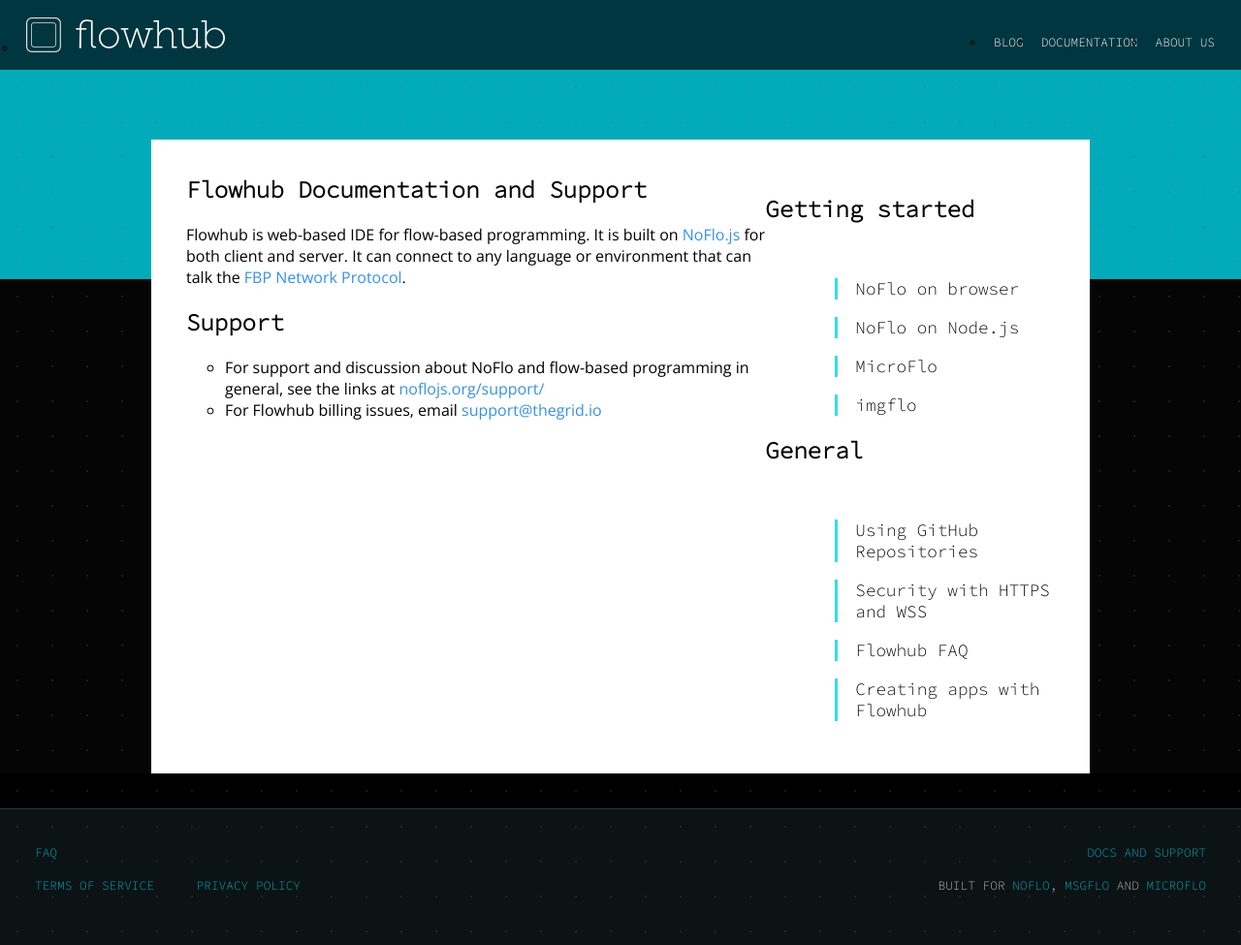
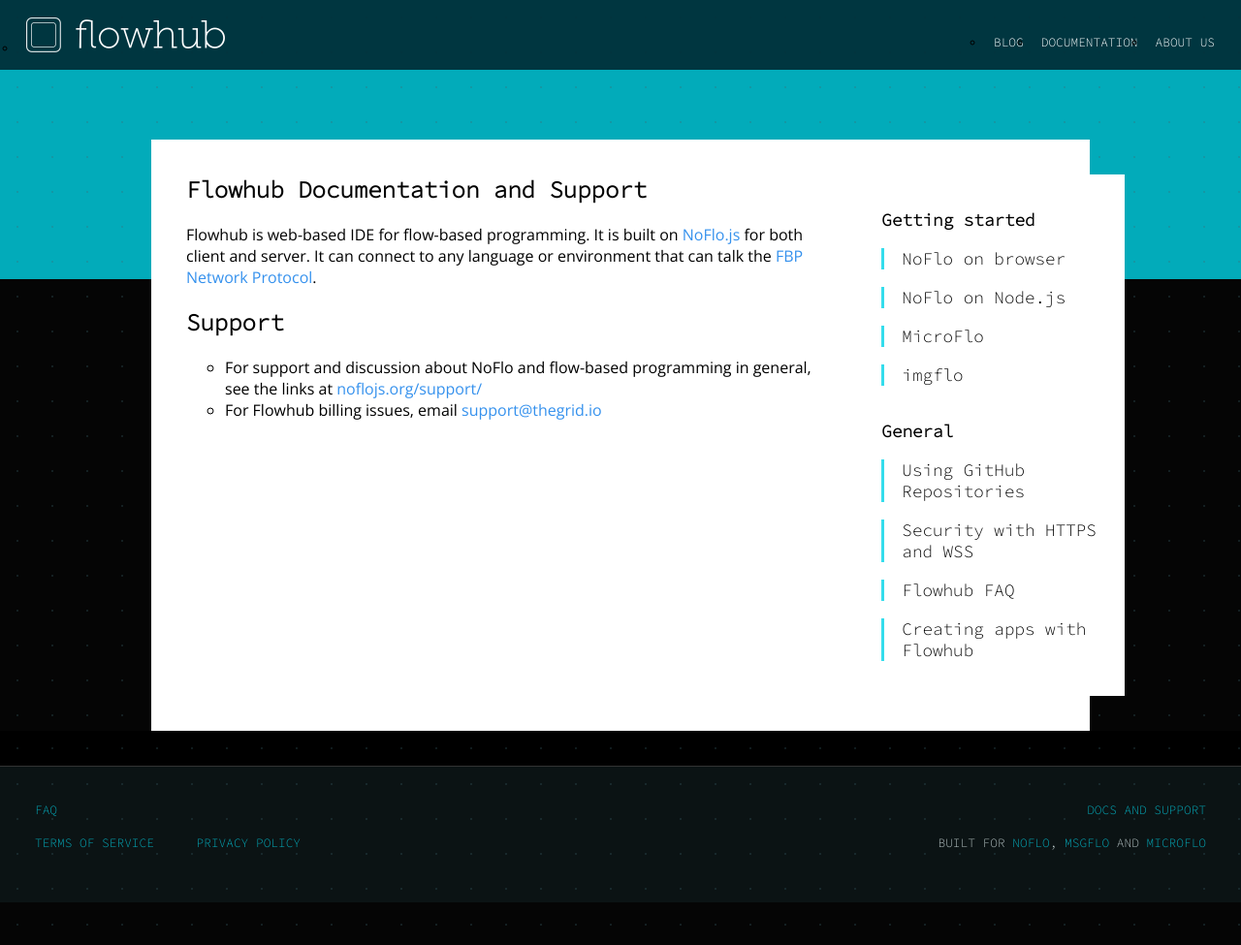
Before and after one commit to flowhub/docs.flowhub.io, a Jekyll site: the page built from index.md, in a window 1280 px wide and 975 px high. Shown: the whole window at 97% size. Built offline with Jekyll 4.4.1, drawn with Linux system fonts in a browser that asks for light colours.

Commit message:
Make subnav nicer

```diff
--- a/css/flowhub.css
+++ b/css/flowhub.css
@@ -669,13 +669,28 @@ body.page main > nav.sub {
   background-color: hsla(  0, 98%, 100%, 1);
   flex: 1;
   min-width: 15em;
+  padding-top: var(--unit-full);
+  margin-right: -72px;
+  display: block;
+  align-self: flex-start;
+}
+body.page main > nav.sub h2 {
+  font-size: 1.1em;
+  margin: 0px;
+  padding-left: var(--unit-double);
+  margin-bottom: var(--unit-half);
 }
 body.page main > nav.sub ul {
   margin: 0px;
-  padding-top: var(--unit-full);
   padding-left: var(--unit-double);
 }
-@media (max-width: 600px) {
+@media (max-width: 630px) {
+  body.page main > nav.sub {
+    margin-right: 0px;
+  }
+  body.page main > nav.sub h2 {
+    padding-left: 0px;
+  }
   body.page main > nav.sub ul {
     padding-left: 0px;
   }
@@ -685,6 +700,9 @@ body.page main > nav.sub li {
   margin-bottom: var(--unit-half);
   font-family: 'Source Code Pro', sans-serif;
   font-size: 1.1em;
+}
+body.page main > nav.sub li:last-child {
+  margin-bottom: var(--unit-full);
 }
 body.page main > nav.sub li a {
   color: black;
```
